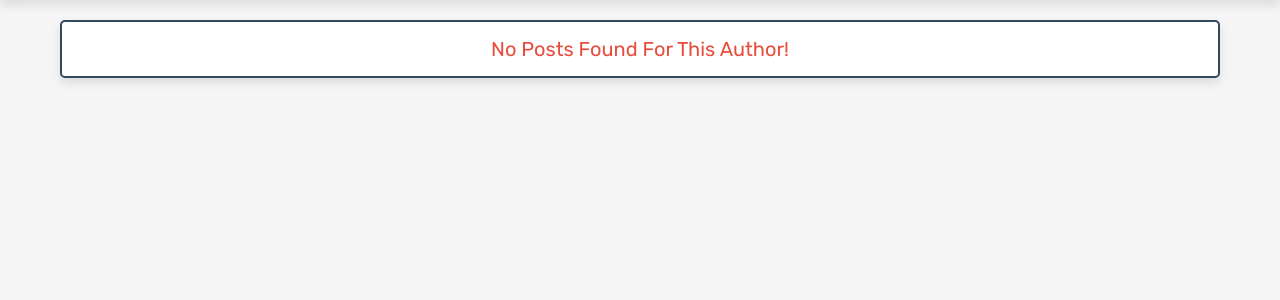
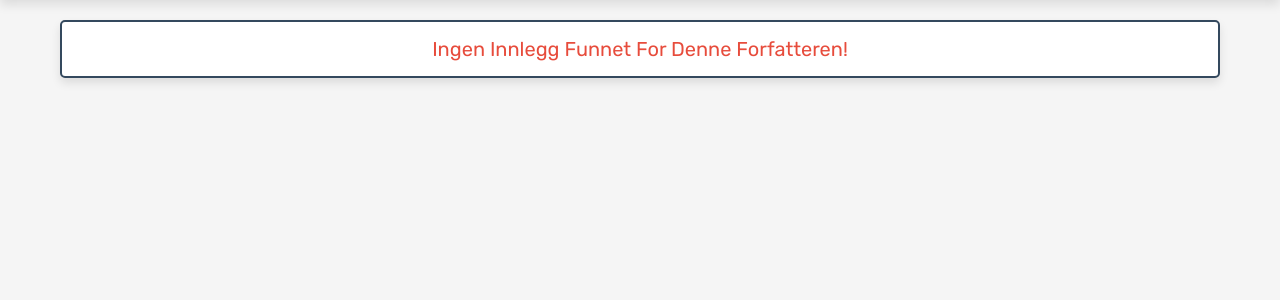
Before and after one commit to Fla1ly/TerminoppgavePostly_Termin_1, a PHP site: page /author_posts.php in a window 1280 px wide. Shown: the part 86-386 px from the top of the page. Run offline with PHP 8.4, Linux system fonts and the light colour scheme; the visitor is signed in with stand-in values (Sample User, id 1); tables that the repository leaves empty or names only in its code hold one stand-in row (values such as "Sample post"); some libraries are stand-ins or nearby versions.

Commit message:
commiting changes

```diff
--- a/all_category.php
+++ b/all_category.php
@@ -45,9 +45,9 @@ include 'components/like_post.php';
    <div class="box-container">
       <div class="box"><span>01</span><a href="category.php?category=nature">natur</a></div>
       <div class="box"><span>02</span><a href="category.php?category=eduction">utdanning</a></div>
-      <div class="box"><span>03</span><a href="category.php?category=pets and animals">dyr og dyr</a></div>
+      <div class="box"><span>03</span><a href="category.php?category=pets and animals">dyr</a></div>
       <div class="box"><span>04</span><a href="category.php?category=technology">teknologi</a></div>
-      <div class="box"><span>05</span><a href="category.php?category=fashion">mote</a></div>
+      <div class="box"><span>05</span><a href="category.php?category=fashion">fashion</a></div>
       <div class="box"><span>06</span><a href="category.php?category=entertainment">underholdning</a></div>
       <div class="box"><span>07</span><a href="category.php?category=movies">filmer</a></div>
       <div class="box"><span>08</span><a href="category.php?category=gaming">spill</a></div>
@@ -60,7 +60,7 @@ include 'components/like_post.php';
       <div class="box"><span>15</span><a href="category.php?category=food and drinks">mat og drikke</a></div>
       <div class="box"><span>16</span><a href="category.php?category=lifestyle">livsstil</a></div>
       <div class="box"><span>17</span><a href="category.php?category=health and fitness">helse og trening</a></div>
-      <div class="box"><span>18</span><a href="category.php?category=business">forretning</a></div>
+      <div class="box"><span>18</span><a href="category.php?category=business">business</a></div>
       <div class="box"><span>19</span><a href="category.php?category=shopping">shopping</a></div>
       <div class="box"><span>20</span><a href="category.php?category=animations">animasjoner</a></div>
    </div>
--- a/author_posts.php
+++ b/author_posts.php
@@ -26,7 +26,7 @@ include 'components/like_post.php';
    <meta charset="UTF-8">
    <meta http-equiv="X-UA-Compatible" content="IE=edge">
    <meta name="viewport" content="width=device-width, initial-scale=1.0">
-   <title>author</title>
+   <title>Forfatter</title>
 
    <!-- font awesome cdn link  -->
    <link rel="stylesheet" href="https://cdnjs.cloudflare.com/ajax/libs/font-awesome/6.1.1/css/all.min.css">
@@ -85,7 +85,7 @@ include 'components/like_post.php';
          ?>
          <div class="post-title"><?= $fetch_posts['title']; ?></div>
          <div class="post-content content-150"><?= $fetch_posts['content']; ?></div>
-         <a href="view_post.php?post_id=<?= $post_id; ?>" class="inline-btn">read more</a>
+         <a href="view_post.php?post_id=<?= $post_id; ?>" class="inline-btn">les mer</a>
          <div class="icons">
             <a href="view_post.php?post_id=<?= $post_id; ?>"><i class="fas fa-comment"></i><span>(<?= $total_post_comments; ?>)</span></a>
             <button type="submit" name="like_post"><i class="fas fa-heart" style="<?php if($confirm_likes->rowCount() > 0){ echo 'color:var(--red);'; } ?>  "></i><span>(<?= $total_post_likes; ?>)</span></button>
@@ -95,7 +95,7 @@ include 'components/like_post.php';
       <?php
          }
       }else{
-         echo '<p class="empty">no posts found for this author!</p>';
+          echo '<p class="empty">ingen innlegg funnet for denne forfatteren!</p>';
       }
       ?>
    </div>
```
